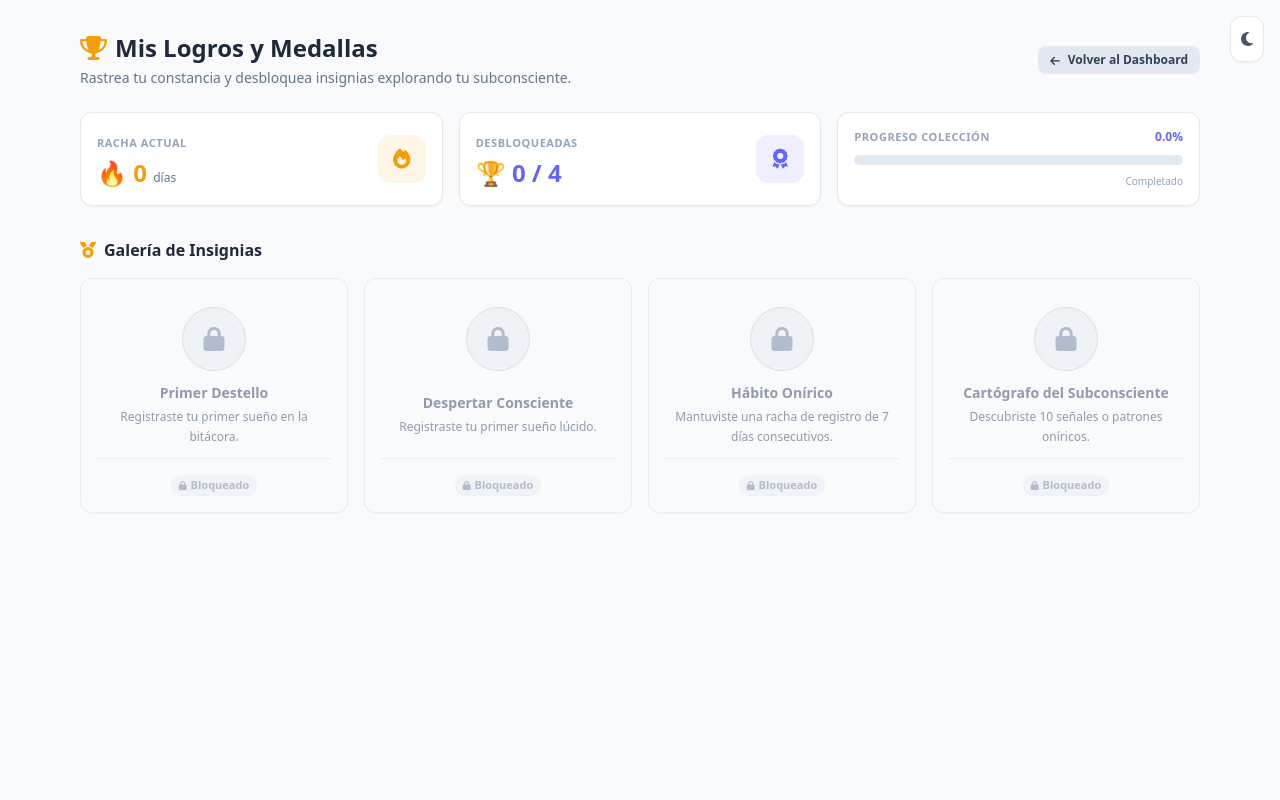
After one commit to TasconLD/diario_suenos, a Flask app: page /logros in a window 1280 px wide. The commit adds this page. Run offline with Flask 3, Linux system fonts and the light colour scheme; the visitor is signed in with stand-in values (Sample User, id 1); data that the repository does not hold is empty; some libraries are stand-ins or nearby versions.

Commit message:
feat(gamification): agregar vista de logros, racha y resumen en dashboard

```diff
--- a/routes/main.py
+++ b/routes/main.py
@@ -17,6 +17,12 @@ from google_auth_oauthlib.flow import Flow
 from googleapiclient.discovery import build
 from googleapiclient.http import MediaIoBaseUpload
 from services.crypto_service import cifrar_token, descifrar_token, InvalidToken
+from models import (
+    obtener_estadisticas,
+    actualizar_racha_usuario,
+    verificar_y_otorgar_logros,
+    obtener_estado_logros_usuario
+)
 
 # BLOQUE: Inicialización del Blueprint principal
 main_bp = Blueprint('main', __name__)
@@ -87,8 +93,8 @@ def index():
 
     with obtener_conexion() as conn:
         with conn.cursor(cursor_factory=RealDictCursor) as cursor:
-            # 0. Obtener datos del usuario (necesario para verificar google_id en el modal de cuenta)
-            cursor.execute("SELECT id, usuario, email, google_id, google_drive_sync_activa FROM usuarios WHERE id = %s;", (usuario_id,))
+            # 0. Obtener datos del usuario (necesario para verificar google_id en el modal de cuenta y racha)
+            cursor.execute("SELECT id, usuario, email, google_id, google_drive_sync_activa, racha_actual FROM usuarios WHERE id = %s;", (usuario_id,))
             usuario_actual = cursor.fetchone()
 
             cursor.execute(sql_query, parametros)
@@ -183,6 +189,9 @@ def index():
             """, (usuario_id,))
             tendencia_mensual = cursor.fetchall() or []
 
+    # Obtención de estado de medallas y logros del usuario
+    logros_usuario = obtener_estado_logros_usuario(usuario_id)
+
     return render_template(
         'index.html',
         suenos=suenos_filtrados,
@@ -199,7 +208,8 @@ def index():
         top_senales=top_senales,
         top_emociones=top_emociones,
         top_palabras=top_palabras,
-        tendencia_mensual=tendencia_mensual
+        tendencia_mensual=tendencia_mensual,
+        logros=logros_usuario
     )
 
 # BLOQUE: Ruta para registrar un nuevo sueño
@@ -208,6 +218,7 @@ def registrar():
     if 'usuario_id' not in session:
         return redirect(url_for('auth.login'))
 
+    usuario_id = session['usuario_id']
     id_sueno = int(time.time() * 1000)
     titulo = request.form.get('titulo')
 
@@ -245,8 +256,16 @@ def registrar():
             cursor.execute("""
                 INSERT INTO suenos (id, titulo, fecha, hora, descripcion, categorias, emocion, calidad_sueno, destacado, usuario_id, tags)
                 VALUES (%s, %s, %s, %s, %s, %s, %s, %s, %s, %s, %s);
-            """, (id_sueno, titulo, fecha, hora, descripcion, categorias, emocion, calidad_sueno, destacado, session['usuario_id'], tags))
+            """, (id_sueno, titulo, fecha, hora, descripcion, categorias, emocion, calidad_sueno, destacado, usuario_id, tags))
             conn.commit()
+
+    # Actualización de racha y evaluación de logros/medallas
+    actualizar_racha_usuario(usuario_id)
+    nuevos_logros = verificar_y_otorgar_logros(usuario_id)
+
+    if nuevos_logros:
+        for logro_titulo in nuevos_logros:
+            flash(f"¡Felicidades! Has desbloqueado la medalla: {logro_titulo}", "success")
 
     return redirect(url_for('main.index'))
 
@@ -1311,3 +1330,30 @@ def drive_sincronizar():
         flash("Ocurrió un error al sincronizar con Google Drive.", "error")
 
     return redirect(request.referrer or url_for("main.index"))
+
+# Ruta para la vista completa de Logros
+@main_bp.route('/logros')
+def logros():
+    if 'usuario_id' not in session:
+        return redirect(url_for('auth.login'))
+
+    usuario_id = session['usuario_id']
+
+    with obtener_conexion() as conn:
+        with conn.cursor(cursor_factory=RealDictCursor) as cursor:
+            cursor.execute("SELECT id, usuario, racha_actual FROM usuarios WHERE id = %s;", (usuario_id,))
+            usuario_actual = cursor.fetchone()
+
+    # Obtener el estado de logros del usuario (función definida en models.py o tu módulo de logros)
+    logros_usuario = obtener_estado_logros_usuario(usuario_id)
+    total_desbloqueados = sum(1 for l in logros_usuario if l.get('desbloqueado'))
+    total_logros = len(logros_usuario)
+    porcentaje = round((total_desbloqueados / total_logros * 100), 1) if total_logros > 0 else 0
+
+    return render_template(
+        'logros.html',
+        usuario=usuario_actual,
+        logros=logros_usuario,
+        total_desbloqueados=total_desbloqueados,
+        porcentaje_progreso=porcentaje
+    )
--- /dev/null
+++ b/templates/logros.html
@@ -0,0 +1,130 @@
+{% extends 'base.html' %}
+
+{% block title %}Mis Logros - Entrenador Onírico{% endblock %}
+
+{% block content %}
+<div class="max-w-6xl mx-auto px-4 py-6 md:py-8">
+
+    <!-- Encabezado de la Sección -->
+    <div class="flex flex-col sm:flex-row sm:items-center justify-between gap-4 mb-6">
+        <div>
+            <h1 class="text-xl md:text-2xl font-bold text-slate-800 dark:text-slate-100 flex items-center gap-2">
+                <i class="fa-solid fa-trophy text-amber-500"></i> Mis Logros y Medallas
+            </h1>
+            <p class="text-xs md:text-sm text-slate-500 dark:text-slate-400 mt-1">
+                Rastrea tu constancia y desbloquea insignias explorando tu subconsciente.
+            </p>
+        </div>
+        <a href="{{ url_for('main.index') }}" class="inline-flex items-center justify-center gap-2 px-3 py-1.5 text-xs font-semibold rounded-lg bg-slate-200 dark:bg-slate-700/60 text-slate-700 dark:text-slate-200 hover:bg-slate-300 dark:hover:bg-slate-700 transition-colors w-fit">
+            <i class="fa-solid fa-arrow-left text-[11px]"></i> Volver al Dashboard
+        </a>
+    </div>
+
+    <!-- Tarjetas Destacadas: Racha y Resumen -->
+    <div class="grid grid-cols-1 md:grid-cols-3 gap-4 mb-8">
+
+        <!-- Racha Actual -->
+        <div class="p-4 rounded-xl bg-white dark:bg-slate-800 border border-slate-200 dark:border-slate-700/60 shadow-sm flex items-center justify-between">
+            <div>
+                <span class="text-[11px] font-bold uppercase tracking-wider text-slate-400">Racha Actual</span>
+                <h2 class="text-2xl font-black text-amber-500 mt-1">
+                    🔥 {{ usuario.racha_actual or 0 }} <span class="text-xs font-normal text-slate-500 dark:text-slate-400">días</span>
+                </h2>
+            </div>
+            <div class="w-12 h-12 rounded-xl bg-amber-500/10 text-amber-500 flex items-center justify-center text-xl">
+                <i class="fa-solid fa-fire"></i>
+            </div>
+        </div>
+
+        <!-- Medallas Desbloqueadas -->
+        <div class="p-4 rounded-xl bg-white dark:bg-slate-800 border border-slate-200 dark:border-slate-700/60 shadow-sm flex items-center justify-between">
+            <div>
+                <span class="text-[11px] font-bold uppercase tracking-wider text-slate-400">Desbloqueadas</span>
+                <h2 class="text-2xl font-black text-indigo-500 dark:text-indigo-400 mt-1">
+                    🏆 {{ total_desbloqueados }} / {{ logros|length }}
+                </h2>
+            </div>
+            <div class="w-12 h-12 rounded-xl bg-indigo-500/10 text-indigo-500 flex items-center justify-center text-xl">
+                <i class="fa-solid fa-award"></i>
+            </div>
+        </div>
+
+        <!-- Progreso Colección -->
+        <div class="p-4 rounded-xl bg-white dark:bg-slate-800 border border-slate-200 dark:border-slate-700/60 shadow-sm flex flex-col justify-between">
+            <div class="flex justify-between items-center mb-2">
+                <span class="text-[11px] font-bold uppercase tracking-wider text-slate-400">Progreso Colección</span>
+                <span class="text-xs font-bold text-indigo-500 dark:text-indigo-400">{{ porcentaje_progreso }}%</span>
+            </div>
+            <div class="w-full bg-slate-200 dark:bg-slate-700 rounded-full h-2.5 overflow-hidden">
+                <div class="bg-indigo-500 h-2.5 rounded-full transition-all duration-500" style="width: {{ porcentaje_progreso }}%"></div>
+            </div>
+            <span class="text-[10px] text-slate-400 mt-2 text-right">Completado</span>
+        </div>
+
+    </div>
+
+    <!-- Título Galería -->
+    <h2 class="text-base font-bold text-slate-800 dark:text-slate-100 mb-4 flex items-center gap-2">
+        <i class="fa-solid fa-medal text-amber-500"></i> Galería de Insignias
+    </h2>
+
+    <!-- Grid de Medallas / Insignias -->
+    <div class="grid grid-cols-1 sm:grid-cols-2 md:grid-cols-3 lg:grid-cols-4 gap-4">
+        {% for logro in logros %}
+        <div class="p-4 rounded-xl border text-center flex flex-col items-center justify-between transition-all shadow-sm
+            {% if logro.desbloqueado %}
+                bg-white dark:bg-slate-800 border-amber-400/50 dark:border-amber-500/30
+            {% else %}
+                bg-slate-50 dark:bg-slate-800/40 border-slate-200 dark:border-slate-700/40 opacity-70
+            {% endif %}">
+
+            <!-- Icono de la Medalla -->
+            <div class="my-3">
+                <div class="w-16 h-16 rounded-full flex items-center justify-center text-2xl border
+                    {% if logro.desbloqueado %}
+                        bg-amber-500/10 text-amber-500 border-amber-400/40 shadow-sm
+                    {% else %}
+                        bg-slate-200/50 dark:bg-slate-700/30 text-slate-400 border-slate-300 dark:border-slate-600/40
+                    {% endif %}">
+                    {% if logro.desbloqueado %}
+                        <i class="fa-solid {{ logro.icono or 'fa-award' }}"></i>
+                    {% else %}
+                        <i class="fa-solid fa-lock"></i>
+                    {% endif %}
+                </div>
+            </div>
+
+            <!-- Título y Descripción -->
+            <div class="flex-1 flex flex-col justify-center">
+                <h3 class="text-sm font-bold mb-1 {% if logro.desbloqueado %}text-slate-800 dark:text-slate-100{% else %}text-slate-500 dark:text-slate-400{% endif %}">
+                    {{ logro.titulo }}
+                </h3>
+                <p class="text-xs text-slate-500 dark:text-slate-400 leading-relaxed mb-3">
+                    {{ logro.descripcion }}
+                </p>
+            </div>
+
+            <!-- Estado / Fecha -->
+            <div class="w-full pt-3 border-t border-slate-200 dark:border-slate-700/50">
+                {% if logro.desbloqueado %}
+                    <span class="inline-flex items-center gap-1 text-[11px] font-semibold text-emerald-600 dark:text-emerald-400 bg-emerald-500/10 px-2.5 py-0.5 rounded-full border border-emerald-500/20">
+                        <i class="fa-solid fa-check text-[9px]"></i> Desbloqueado
+                    </span>
+                    {% if logro.fecha %}
+                        <div class="text-[10px] text-slate-400 mt-1">
+                            {{ logro.fecha.strftime('%d/%m/%Y') if logro.fecha.strftime else logro.fecha }}
+                        </div>
+                    {% endif %}
+                {% else %}
+                    <span class="inline-flex items-center gap-1 text-[11px] font-semibold text-slate-400 bg-slate-200/50 dark:bg-slate-700/30 px-2 py-0.5 rounded-full">
+                        <i class="fa-solid fa-lock text-[9px]"></i> Bloqueado
+                    </span>
+                {% endif %}
+            </div>
+
+        </div>
+        {% endfor %}
+    </div>
+
+</div>
+{% endblock %}
--- a/templates/partials/_header.html
+++ b/templates/partials/_header.html
@@ -82,6 +82,12 @@
             <span>Recordatorios</span>
         </a>
 
+        <li class="nav-item">
+        <a class="nav-link {% if request.endpoint == 'main.logros' %}active{% endif %}" href="{{ url_for('main.logros') }}">
+            <i class="fas fa-trophy me-1 text-warning"></i> Mis Logros
+        </a>
+        </li>
+
         <a href="{{ url_for('main.exportar') }}"
                 class="bg-white hover:bg-slate-100 dark:bg-slate-800 dark:hover:bg-slate-700 text-slate-700 dark:text-slate-200 font-semibold text-xs md:text-sm px-4 py-2 rounded-xl transition duration-150 flex items-center gap-1.5 border border-slate-300 dark:border-slate-700 shadow-sm">
             <i class="fa-solid fa-file-pdf text-red-500"></i> Exportar PDF
```
Also changed, not shown: database.py (+25 -0 lines), models.py (+133 -0 lines), templates/index.html (+42 -4 lines), 1 other file.
